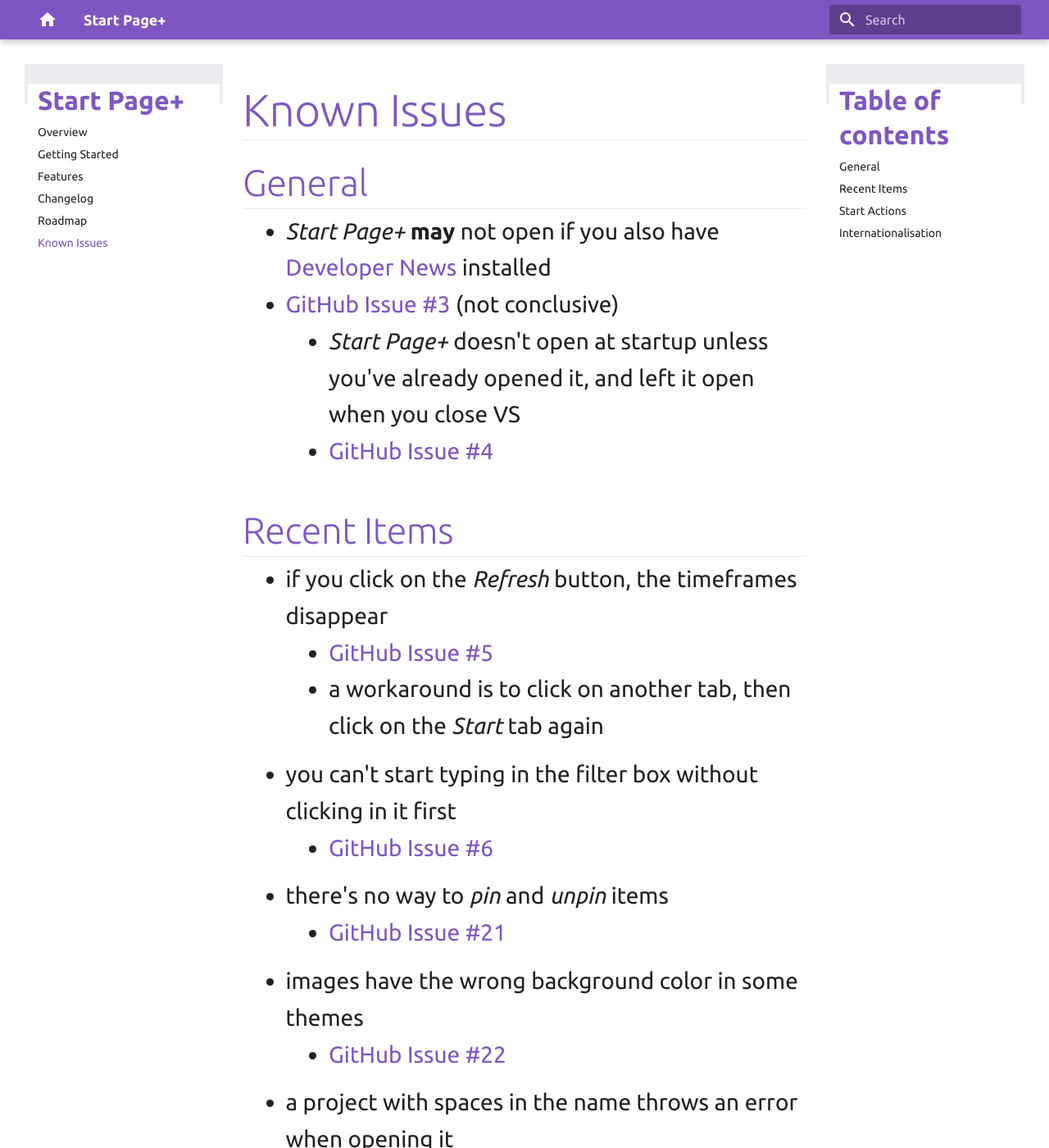
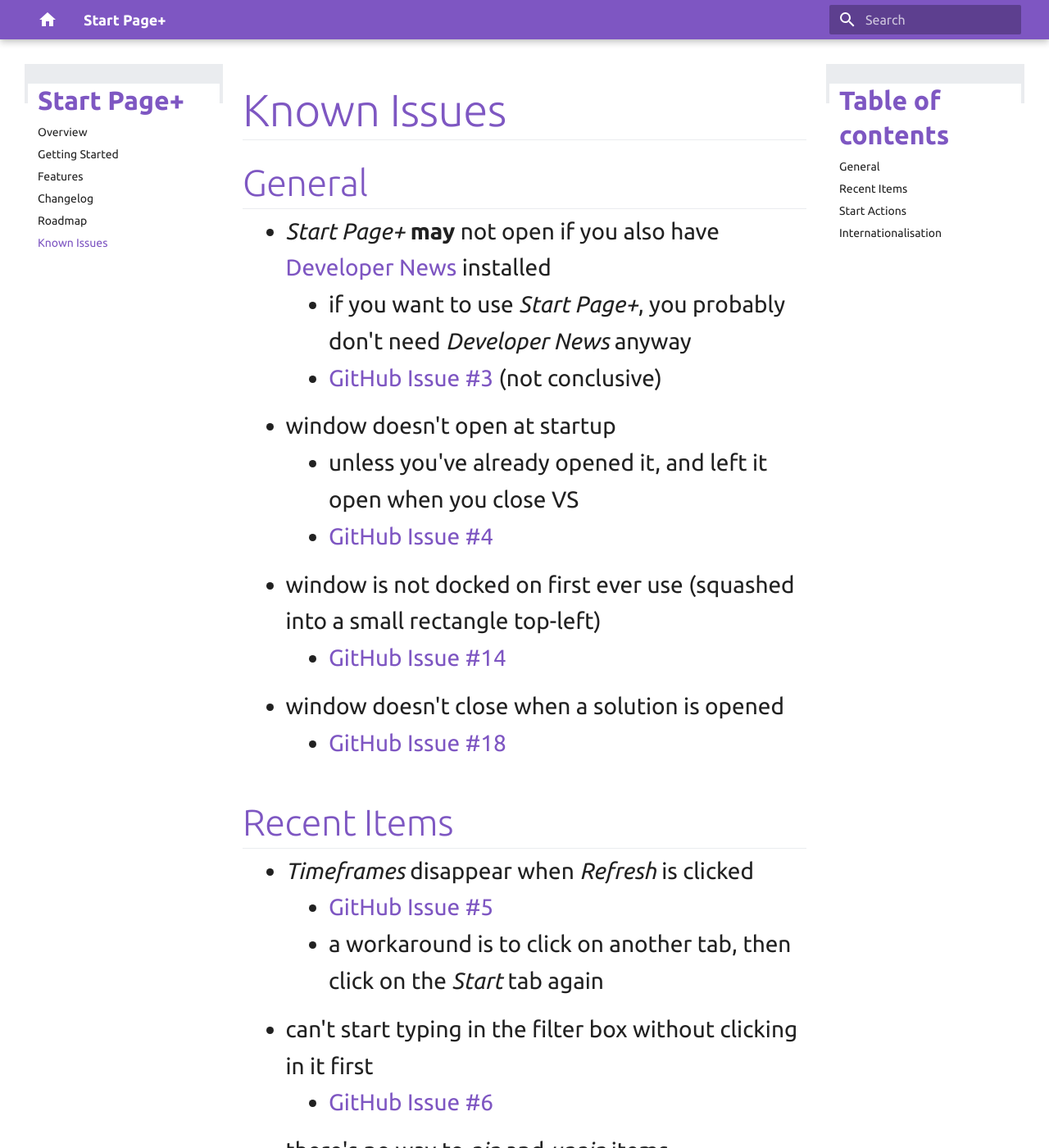
Before and after one commit to luminous-software/start-page-plus, an MkDocs documentation site: the page built from docs-source/known-issues.md, in a window 1280 px wide and 1400 px high. Shown: the whole window at 82% size. Built offline with MkDocs 1.6.1 and Material for MkDocs 9.7.7, drawn with Linux system fonts in a browser that asks for light colours; old or Windows-style settings are respelled for this version of MkDocs; some of the changed text lies outside the part shown.

Commit message:
Update known-issues.md

```diff
--- a/docs-source/known-issues.md
+++ b/docs-source/known-issues.md
@@ -1,16 +1,27 @@
 ## General
 
   - *Start Page+* **may** not open if you also have [Developer News][developer-news-url] installed
-  - [GitHub Issue #3][github-issue-3] (not conclusive)
-    - *Start Page+* doesn't open at startup unless you've already opened it, and left it open when you close VS
+    - if you want to use *Start Page+*, you probably don't need *Developer News* anyway
+    - [GitHub Issue #3][github-issue-3] (not conclusive)
+  - window doesn't open at startup
+    - unless you've already opened it, and left it open when you close VS
     - [GitHub Issue #4][github-issue-4]
+  - window is not docked on first ever use (squashed into a small rectangle top-left)
+    - [GitHub Issue #14][github-issue-14]
+  - window doesn't close when a solution is opened
+    - [GitHub Issue #18][github-issue-18]
+
+[github-issue-3]: https://github.com/luminous-software/start-page-plus/issues/3
+[github-issue-4]: https://github.com/luminous-software/start-page-plus/issues/4
+[github-issue-14]: https://github.com/luminous-software/start-page-plus/issues/14
+[github-issue-18]: https://github.com/luminous-software/start-page-plus/issues/18
 
 ## Recent Items
 
-  - if you click on the *Refresh* button, the timeframes disappear
+  - *Timeframes* disappear when *Refresh* is clicked
     - [GitHub Issue #5][github-issue-5]
     - a workaround is to click on another tab, then click on the *Start* tab again
-  - you can't start typing in the filter box without clicking in it first
+  - can't start typing in the filter box without clicking in it first
     - [GitHub Issue #6][github-issue-6]
   - there's no way to *pin* and *unpin* items
     - [GitHub Issue #21][github-issue-21]
@@ -20,16 +31,17 @@
     - [GitHub Issue #23][github-issue-23]
   - dates have a fixed AU/UK format in the Recent Items list
     - [GitHub Issue #24][github-issue-24]
+  - only *Folder*, *Solution*, and *C# Project* currently have icons
+    - [GitHub Issue #26][github-issue-26]
 
 [developer-news-url]: https://luminous-software.solutions/developer-news
-[github-issue-3]: https://github.com/luminous-software/start-page-plus/issues/3
-[github-issue-4]: https://github.com/luminous-software/start-page-plus/issues/4
 [github-issue-5]: https://github.com/luminous-software/start-page-plus/issues/5
 [github-issue-6]: https://github.com/luminous-software/start-page-plus/issues/6
 [github-issue-21]: https://github.com/luminous-software/start-page-plus/issues21
 [github-issue-22]: https://github.com/luminous-software/start-page-plus/issues22
 [github-issue-23]: https://github.com/luminous-software/start-page-plus/issues23
 [github-issue-24]: https://github.com/luminous-software/start-page-plus/issues24
+[github-issue-26]: https://github.com/luminous-software/start-page-plus/issues26
 
 ## Start Actions
 
@@ -39,6 +51,7 @@
 
 ## Internationalisation
 
-  - the only language currently available is EN-US ([GitHub Issue #7][github-issue-7])
+  - the only language currently available is *EN-US*
+    - [GitHub Issue #7][github-issue-7]
 
 [github-issue-7]: https://github.com/luminous-software/start-page-plus/issues/7
```
